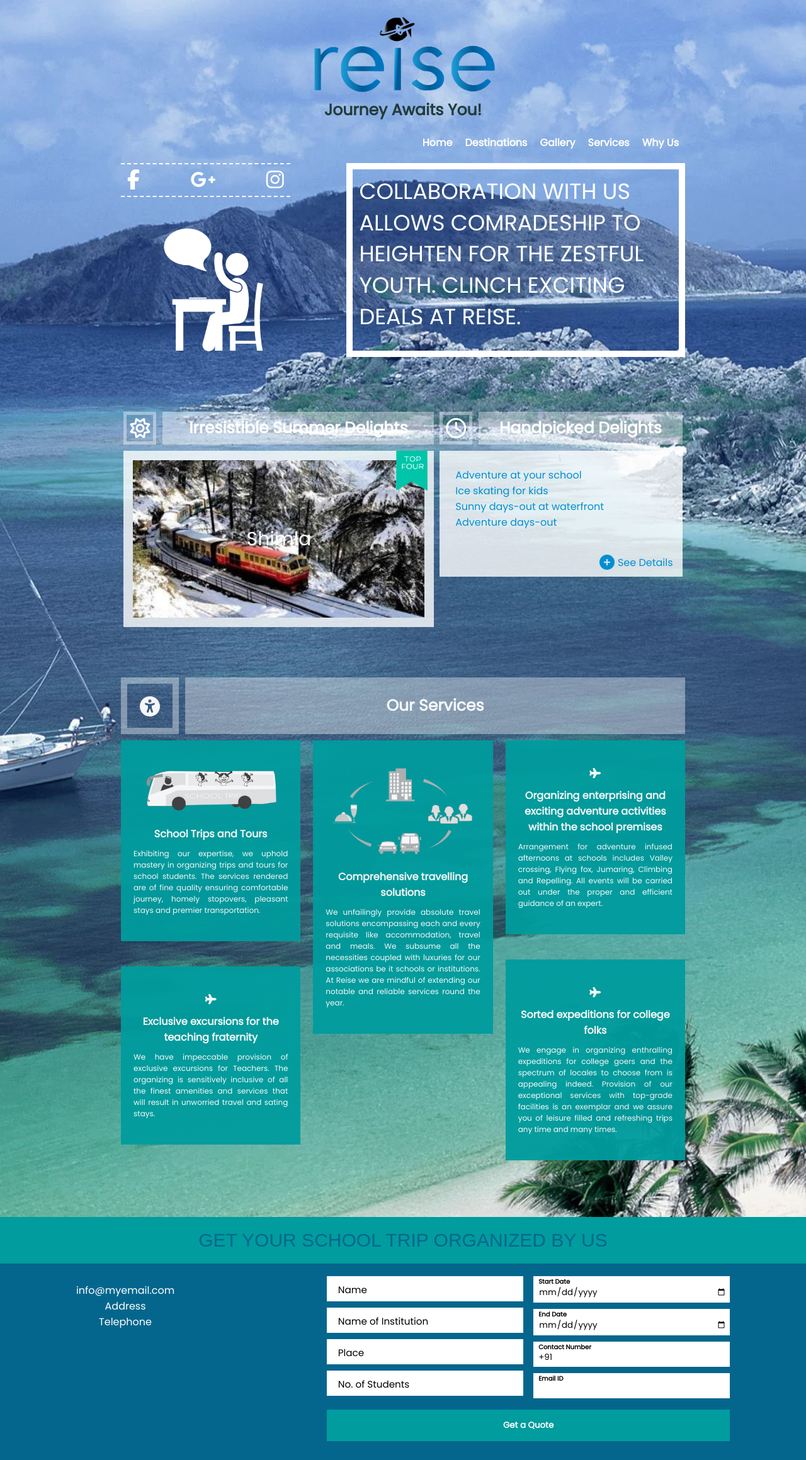
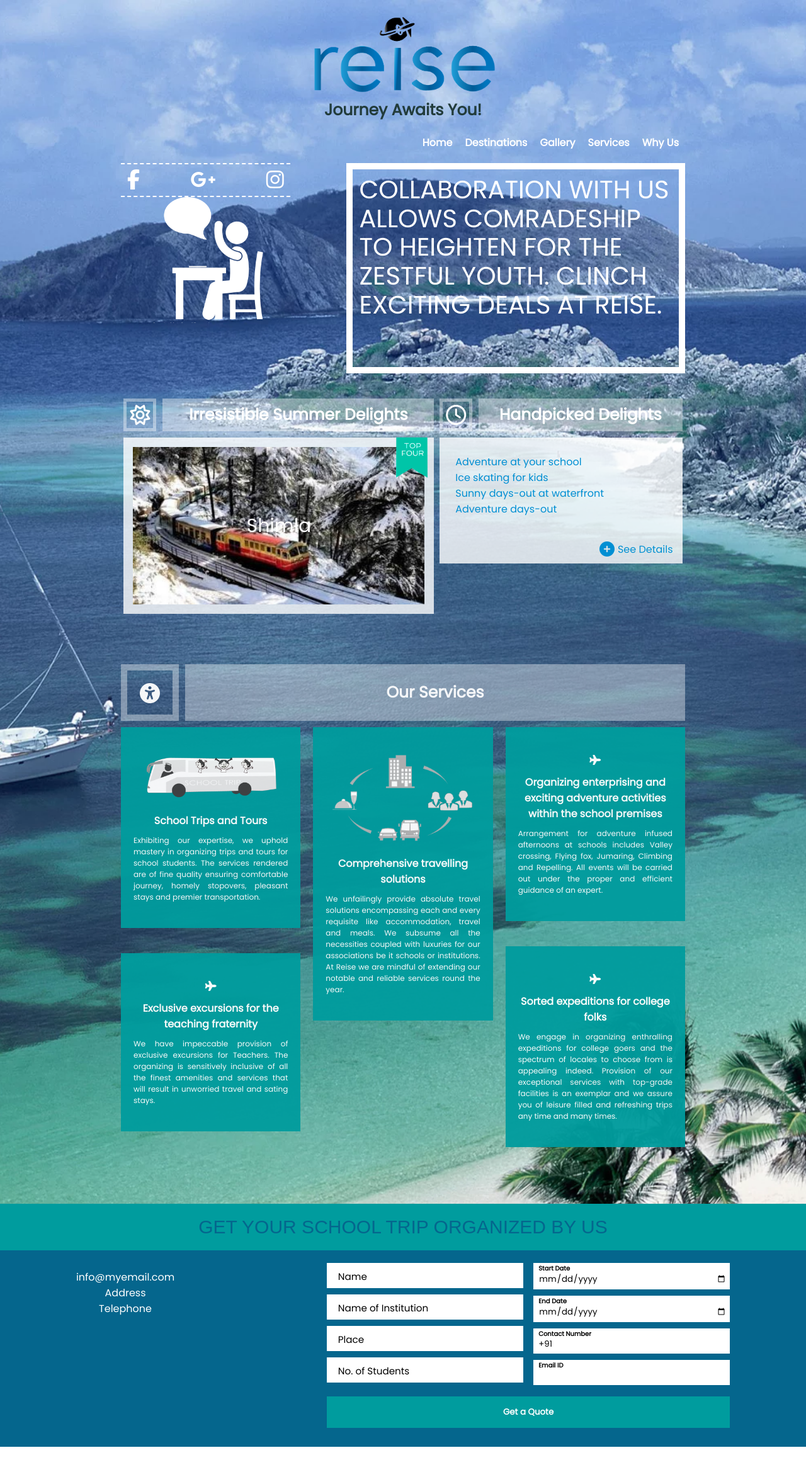
Before and after one commit to Reisecorp/reise.github.io, a Jekyll site: the page built from index.html, in a window 1280 px wide. Shown: the whole page at 63% size. Built offline with Jekyll 4.4.1, drawn with Linux system fonts in a browser that asks for light colours; nearby versions of some CDN libraries; some web fonts are replaced; after the commit the page ends 2298 px from its top, so only the background shows below that.

Commit message:
design update

```diff
--- a/static/css/main.css
+++ b/static/css/main.css
@@ -503,23 +503,22 @@ body {
   -webkit-box-direction: normal;
   -webkit-flex-direction: column;
       -ms-flex-direction: column;
-          flex-direction: column; }
+          flex-direction: column;
+  margin: 0 auto; }
   @media (min-width: 768px) and (max-width: 1023px) {
     .hero {
       -webkit-box-orient: horizontal;
       -webkit-box-direction: normal;
       -webkit-flex-direction: row;
           -ms-flex-direction: row;
-              flex-direction: row;
-      margin: 0 auto; } }
+              flex-direction: row; } }
   @media (min-width: 1024px) {
     .hero {
       -webkit-box-orient: horizontal;
       -webkit-box-direction: normal;
       -webkit-flex-direction: row;
           -ms-flex-direction: row;
-              flex-direction: row;
-      margin: 0 auto; } }
+              flex-direction: row; } }
   .hero .left {
     display: -webkit-box;
     display: -webkit-flex;
@@ -566,7 +565,7 @@ body {
           .hero .left .hero-social-icons a {
             font-size: 3em; } }
     .hero .left .icon-slider .icon-slide {
-      padding: 50px; }
+      padding: 0 50px; }
       .hero .left .icon-slider .icon-slide img {
         width: 200px; }
   .hero .right {
@@ -587,7 +586,7 @@ body {
         border-width: 10px;
         margin: 20px 0 20px auto; } }
     .hero .right #fontchange {
-      font-size: 35px; }
+      font-size: 40px; }
       @media (max-width: 767px) {
         .hero .right #fontchange {
           font-size: -webkit-calc(20px + 2vw);
@@ -596,22 +595,22 @@ body {
       color: white;
       font-size: -webkit-calc(20px + 2vw);
       font-size: calc(20px + 2vw);
-      line-height: -webkit-calc(24px + 2vw);
-      line-height: calc(24px + 2vw);
+      line-height: -webkit-calc(20px + 2vw);
+      line-height: calc(20px + 2vw);
       margin-bottom: 20px;
       word-break: normal; }
       @media (min-width: 768px) and (max-width: 1023px) {
         .hero .right .right-text {
-          font-size: -webkit-calc(27px + 2vw);
-          font-size: calc(27px + 2vw);
-          line-height: -webkit-calc(24px + 2vw);
-          line-height: calc(24px + 2vw); } }
+          font-size: -webkit-calc(20px + 2vw);
+          font-size: calc(20px + 2vw);
+          line-height: -webkit-calc(20px + 2vw);
+          line-height: calc(20px + 2vw); } }
       @media (min-width: 1024px) {
         .hero .right .right-text {
-          font-size: -webkit-calc(23px + 2vw);
-          font-size: calc(23px + 2vw);
-          line-height: -webkit-calc(24px + 2vw);
-          line-height: calc(24px + 2vw); } }
+          font-size: -webkit-calc(20px + 2vw);
+          font-size: calc(20px + 2vw);
+          line-height: -webkit-calc(20px + 2vw);
+          line-height: calc(20px + 2vw); } }
 
 .home-offers {
   display: -webkit-box;
```
Also changed, not shown: static/css/sass/partials/_hero.scss (+8 -9 lines).
